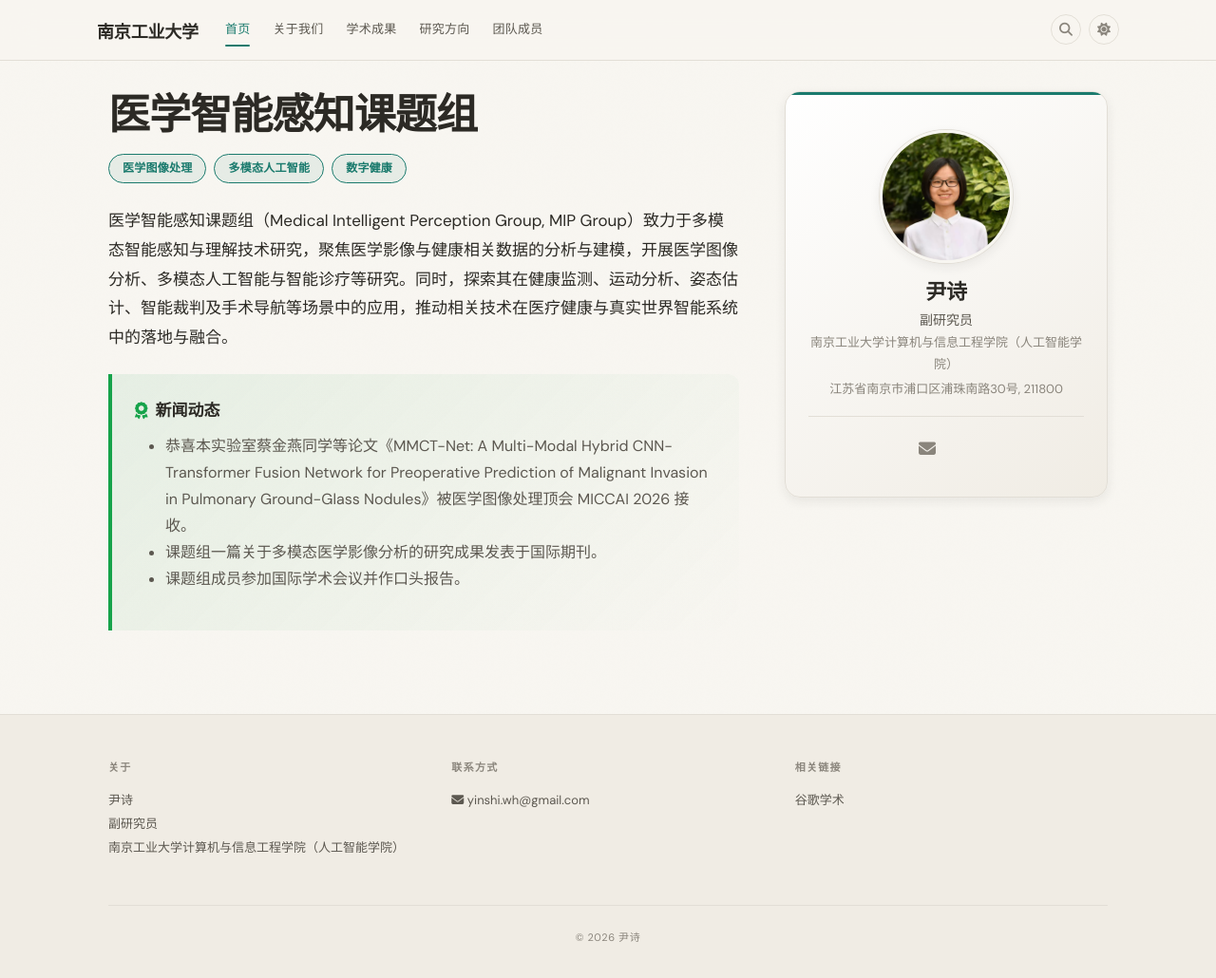
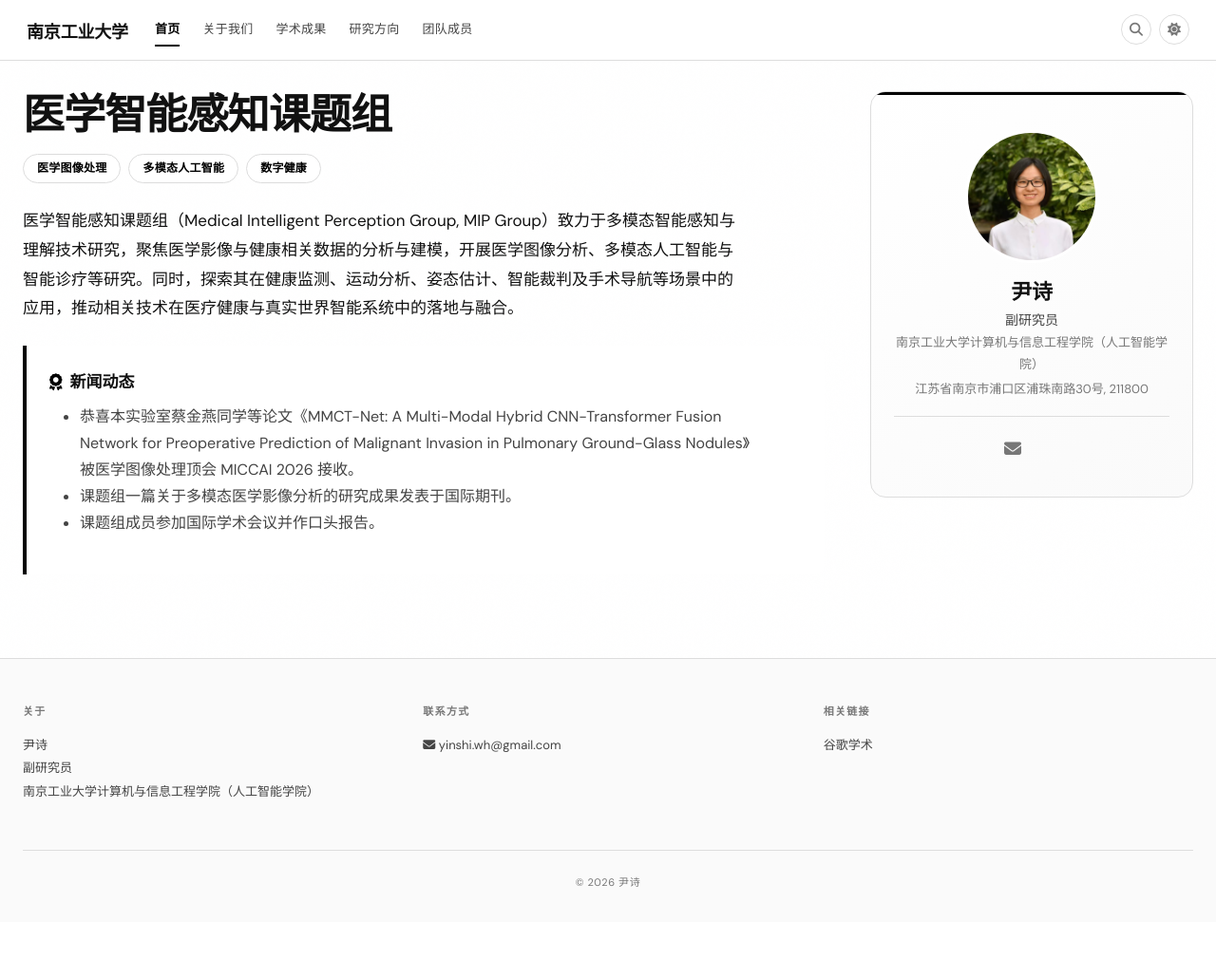
Before and after one commit to jinyanc08-lgtm/yinshi-lab, a Jekyll site: the page built from _pages/home.md, in a window 1280 px wide. Shown: the whole page at 95% size. Built offline with Jekyll 4.4.1, drawn with Linux system fonts in a browser that asks for light colours; a style sheet for code colours, icons or effects is not loaded; after the commit the page ends 971 px from its top, so only the background shows below that.

Commit message:
Update website content

```diff
--- a/_sass/base/_typography.scss
+++ b/_sass/base/_typography.scss
@@ -24,6 +24,22 @@ h1, h2, h3, h4, h5, h6 {
 }
 
 h1 { font-size: 2.5rem; font-weight: 800; }
+
+h2 {
+  font-size: 1.875rem;
+
+  &::after {
+    content: '';
+    display: block;
+    width: 2rem;
+    height: 2px;
+    background-color: #000000;
+    margin-top: var(--space-3);
+    border-radius: 1px;
+  }
+}
+
+/*
 h2 {
   font-size: 1.875rem;
   &::after {
@@ -36,6 +52,7 @@ h2 {
     border-radius: 1px;
   }
 }
+*/
 h3 { font-size: 1.375rem; }
 h4 { font-size: 1.125rem; }
 
--- a/_sass/base/_variables.scss
+++ b/_sass/base/_variables.scss
@@ -3,6 +3,7 @@
 // =============================================================
 
 :root {
+  /*
   // Accent — a warm scholarly teal
   --accent: #1a7a6d;
   --accent-hover: #15655a;
@@ -16,13 +17,37 @@
   --text-secondary: #5c5850;
   --text-muted: #8a857c;
   --border-color: #e2ded6;
+  */
+
+  // Accent — black & gray
+  --accent: #000000;
+  --accent-hover: #333333;
+  --accent-light: rgba(0, 0, 0, 0.05);
+
+  // Pure white academic style
+  --bg-primary: #ffffff;
+  --bg-secondary: #fafafa;
+  --bg-card: #ffffff;
+  --text-primary: #111111;
+  --text-secondary: #444444;
+  --text-muted: #777777;
+  --border-color: #dddddd;
+
+  /*
   --shadow-sm: 0 1px 3px rgba(44, 42, 37, 0.06);
   --shadow-md: 0 4px 12px rgba(44, 42, 37, 0.08);
   --shadow-lg: 0 8px 24px rgba(44, 42, 37, 0.1);
   --shadow-navbar: 0 1px 4px rgba(44, 42, 37, 0.1);
+  */
+
+  --shadow-sm: none;
+  --shadow-md: none;
+  --shadow-lg: none;
+  --shadow-navbar: none;
 
   // Layout
-  --container-max: 1100px;
+  //--container-max: 1100px;
+  --container-max: 1300px;
   --container-padding: 1.5rem;
 
   // Spacing scale
--- a/_sass/components/_chips.scss
+++ b/_sass/components/_chips.scss
@@ -10,6 +10,7 @@
   margin: var(--space-4) 0 var(--space-6);
 }
 
+/*
 .chip {
   display: inline-block;
   padding: 0.25rem 0.875rem;
@@ -43,6 +44,33 @@
     }
   }
 }
+*/
+
+.chip {
+  display: inline-block;
+  padding: 0.25rem 0.875rem;
+  font-family: 'DM Sans', sans-serif;
+  font-size: 0.75rem;
+  font-weight: 600;
+  letter-spacing: 0.02em;
+  border-radius: var(--radius-full);
+
+  background-color: #ffffff;
+  color: #000000;
+  border: 1px solid #dcdcdc;
+
+  transition: all var(--transition-fast);
+  text-decoration: none;
+  background-image: none !important;
+  padding-bottom: 0.25rem;
+
+  &:hover {
+    background-color: #f5f5f5;
+    color: #000000;
+  }
+}
+
+
 
 // Highlight callout — eye-catching announcement box
 .callout {
@@ -81,10 +109,20 @@
 }
 
 // Variants
+/*
 .callout-success {
   border-left-color: #16a34a;
   background: linear-gradient(135deg, rgba(22, 163, 74, 0.08), transparent);
   .callout-icon { color: #16a34a; }
+}
+*/
+
+.callout-success {
+  border-left-color: #000000;
+  background: #ffffff;
+  .callout-icon {
+      color: #000000;
+  }
 }
 
 .callout-warning {
--- a/_sass/components/_navbar.scss
+++ b/_sass/components/_navbar.scss
@@ -7,9 +7,10 @@
   padding: var(--space-3) var(--space-4);
   transition: box-shadow var(--transition-base);
   z-index: 1030;
-  backdrop-filter: saturate(180%) blur(16px);
-  -webkit-backdrop-filter: saturate(180%) blur(16px);
-  background-color: rgba(248, 246, 241, 0.8) !important;
+  //backdrop-filter: saturate(180%) blur(16px);
+  //-webkit-backdrop-filter: saturate(180%) blur(16px);
+  //background-color: rgba(248, 246, 241, 0.8) !important;
+  background-color: rgba(255, 255, 255, 0.95) !important;
 
   &.scrolled {
     box-shadow: var(--shadow-navbar);
@@ -42,11 +43,36 @@
   transition: color var(--transition-fast), background-color var(--transition-fast);
   letter-spacing: 0.02em;
 
+  /*
   &:hover {
     color: var(--accent) !important;
     background-color: var(--accent-light);
   }
+  */
+  &:hover {
+    color: #000 !important;
+    background-color: transparent !important;
+  }
 
+  &.active {
+  color: #000 !important;
+  font-weight: 700;
+  position: relative;
+
+    &::after {
+      content: '';
+      position: absolute;
+      bottom: 2px;
+      left: var(--space-3);
+      right: var(--space-3);
+      height: 2px;
+      background-color: #000;
+      border-radius: 0;
+    }
+  }
+
+
+  /*
   &.active {
     color: var(--accent) !important;
     position: relative;
@@ -62,6 +88,12 @@
       border-radius: 1px;
     }
   }
+  */
+}
+
+.nav-link.active:hover {
+  color: #000 !important;
+  background-color: transparent !important;
 }
 
 .dark-mode-toggle {
@@ -80,10 +112,17 @@
   height: 2rem;
   justify-content: center;
 
+  /*
   &:hover {
     color: var(--accent);
     border-color: var(--accent);
     background-color: var(--accent-light);
+  }
+  */
+
+  &:hover {
+    color: #000 !important;
+    background-color: transparent;
   }
 }
 
--- a/_sass/components/_profile.scss
+++ b/_sass/components/_profile.scss
@@ -17,6 +17,7 @@
   overflow: hidden;
 
   // Decorative accent bar at top
+  /*
   &::before {
     content: '';
     position: absolute;
@@ -25,6 +26,17 @@
     right: 0;
     height: 3px;
     background: linear-gradient(90deg, var(--accent), var(--accent-hover));
+  }
+  */
+
+  &::before {
+    content: '';
+    position: absolute;
+    top: 0;
+    left: 0;
+    right: 0;
+    height: 3px;
+    background: #000000;
   }
 
   .profile-photo {
```
